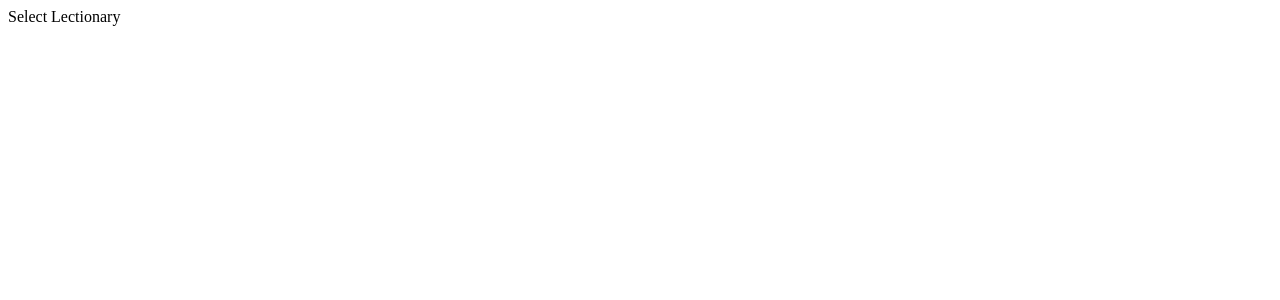
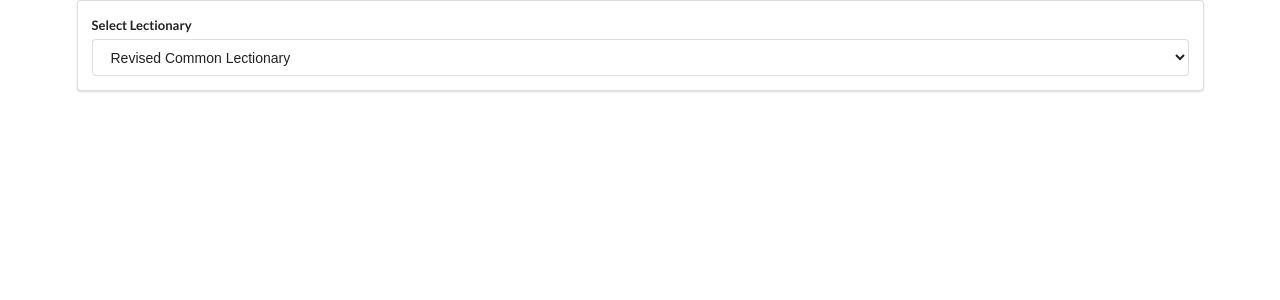
Before and after one commit to bthooper/lectionary_frontend, a React (Create React App) app: page / in a window 1280 px wide. Shown: the top 300 px of the page. Built offline with nearby package versions, Linux system fonts and the light colour scheme.

Commit message:
added semantic ui CSS and also continued work on form in SelectLectionary component

```diff
--- a/public/index.html
+++ b/public/index.html
@@ -5,6 +5,7 @@
     <link rel="icon" href="%PUBLIC_URL%/favicon.ico" />
     <meta name="viewport" content="width=device-width, initial-scale=1" />
     <meta name="theme-color" content="#000000" />
+    <link rel="stylesheet" href="https://cdnjs.cloudflare.com/ajax/libs/semantic-ui/2.4.1/semantic.min.css" />
     <meta
       name="description"
       content="Web site created using create-react-app"
--- a/src/components/App.js
+++ b/src/components/App.js
@@ -4,7 +4,7 @@ import SelectLectionary from "./SelectLectionary";
 class App extends React.Component {
   render() {
     return (
-      <div>
+      <div className="ui container">
         <SelectLectionary />
       </div>
     );
--- a/src/components/SelectLectionary.js
+++ b/src/components/SelectLectionary.js
@@ -2,7 +2,20 @@ import React from "react";
 
 class SelectLectionary extends React.Component {
   render() {
-    return <div>Select Lectionary </div>;
+    return (
+      <div className="select-lectionary ui segment">
+        <form className="ui form">
+          <div className="field">
+            <label>Select Lectionary</label>
+            <select name="lectionary" id="lectionary">
+              <option value="rcl">Revised Common Lectionary</option>
+              <option value="nl">Narrative Lectionary</option>
+              <option value="ol">Open Lectionary</option>
+            </select>
+          </div>
+        </form>
+      </div>
+    );
   }
 }
 
```
Also changed, not shown: 1 other file (tests, documents, lock files or other folders).
